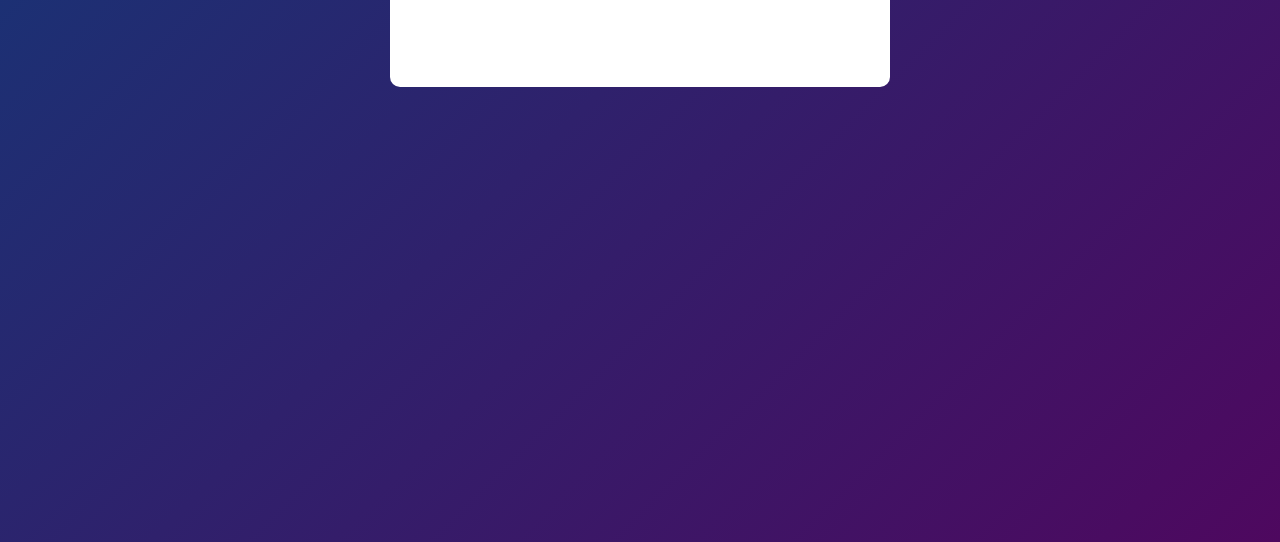
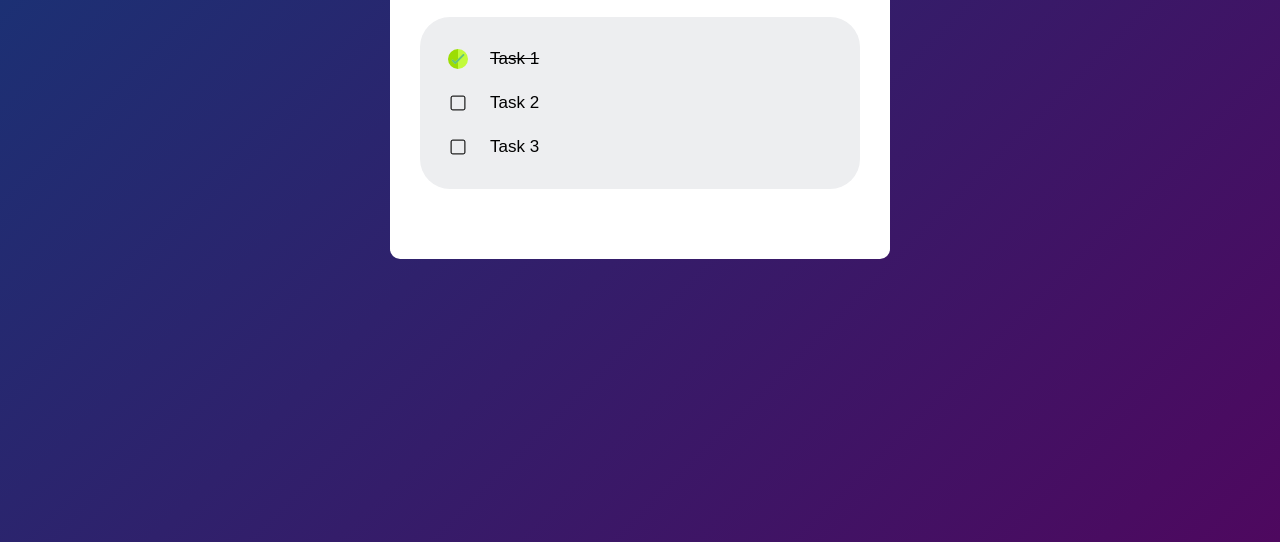
Before and after one commit to devcodingskill/ToDoWebsite, a plain HTML site: page index.html in a window 1280 px wide. Shown: the part 258-800 px from the top of the page. Drawn offline with Linux system fonts and the light colour scheme.

Commit message:
add list items

```diff
--- a/index.html
+++ b/index.html
@@ -15,9 +15,17 @@
                 <h2>To do list</h2>
                 <img src="images/todo.png" alt="To do list" class="todo-image">
             </div>
+
             <div class="row">
                 <input type="text" id="taskInput" placeholder="Add a new task...">
                 <button id="addTaskButton">Add</button>
+            </div>
+            <div class="todo-items">
+                <ul id="list-container">
+                    <li class="check" id="task1">Task 1</li>
+                    <li id="task2">Task 2</li>
+                    <li id="task3">Task 3</li>
+                </ul>
             </div>
         </div>
     </div>
--- a/style.css
+++ b/style.css
@@ -66,7 +66,40 @@
     color: #fff;
     cursor: pointer;
     font-size: 20px;
-    transition: all 0.3s ease-in-out;
-
+}
+.todo-items{
+    align-items: center;
+    background: #edeef0;
+    padding: 20px;
+    border-radius: 30px;
+}
+.todo-items ul li{
+    list-style: none;
+    font-size: 17px;
+    padding: 12px 8px 12px 50px;
+    user-select: none;
+    cursor: pointer;
+    position: relative;
 
 }
+.todo-items ul li::before{
+    content: '';
+    position: absolute;
+    width: 20px;
+    height: 20px;
+    border-radius: 50%;
+    background-image: url(images/uncheck.svg);
+    background-size: cover;
+    background-position: center;
+    left: 8px;
+    top: 12px;
+}
+.todo-items ul li.check{
+    color: #000;
+    text-decoration: line-through;
+
+}
+.todo-items ul li.check::before{
+    background-image: url(images/checked.svg);
+
+}
```
Also changed, not shown: images/checked.svg (added), images/uncheck.svg (added).
